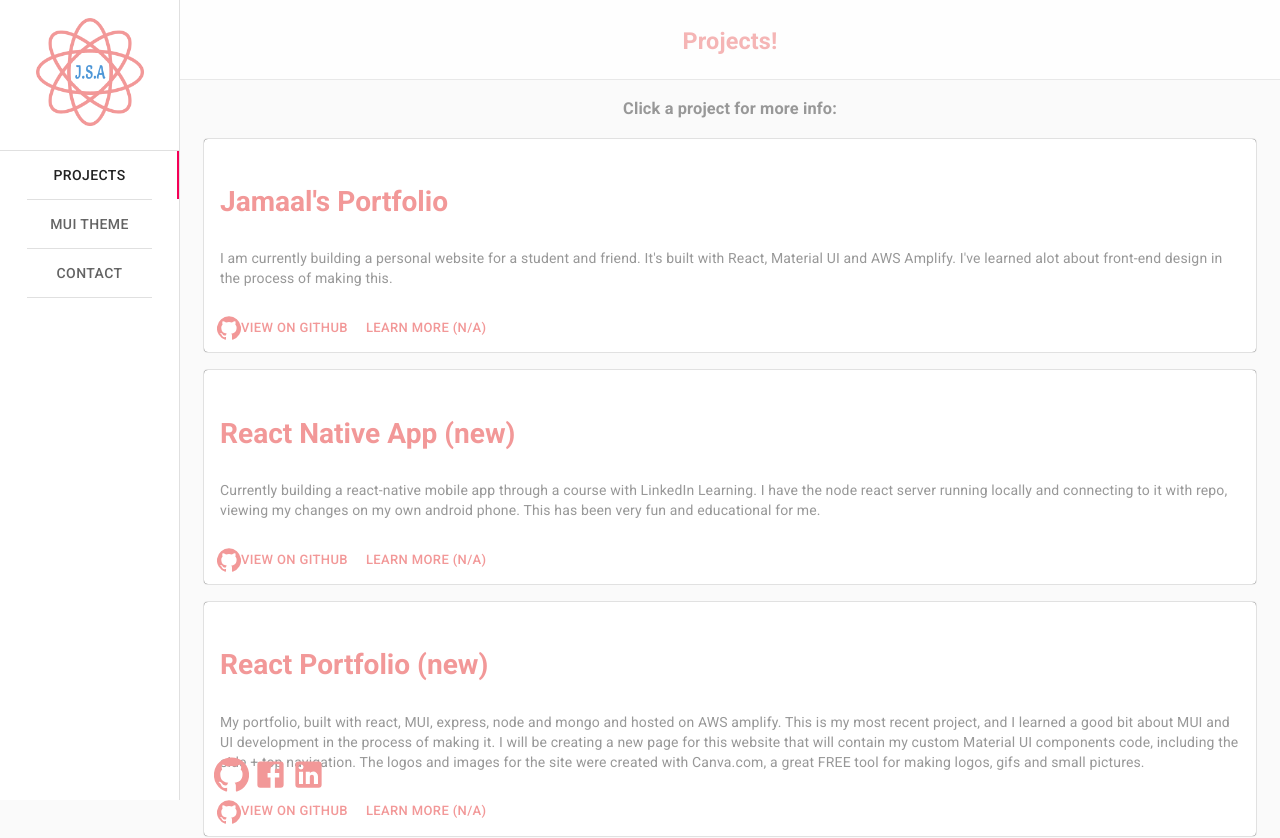
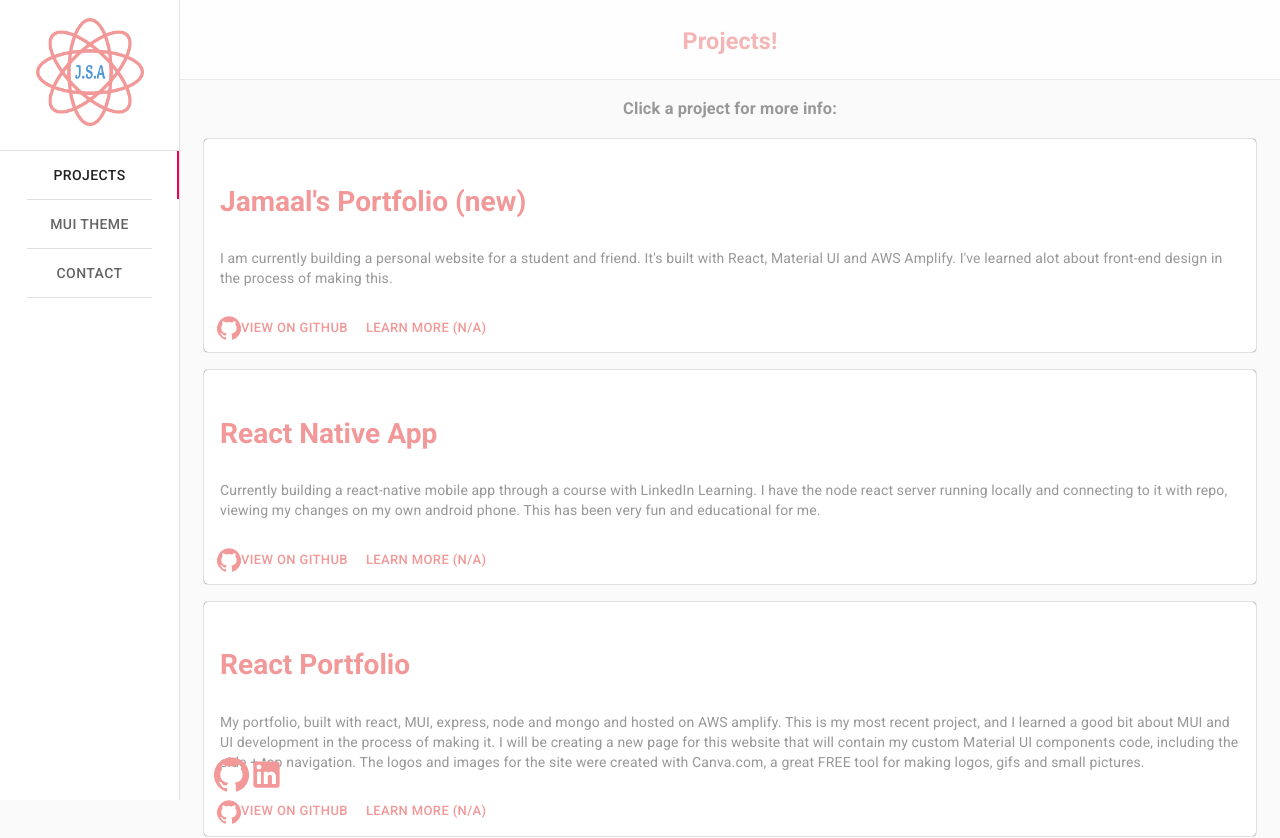
Before and after one commit to js-addis/react_portfolio, a React (Create React App) app: page / in a window 1280 px wide. Shown: the top 838 px of the page. Built offline with nearby package versions, Linux system fonts and the light colour scheme.

Commit message:
Updated Projects Page

```diff
--- a/src/Components/Projects.js
+++ b/src/Components/Projects.js
@@ -37,7 +37,7 @@ export default function Projects() {
             <h3 className={classes.h3}>Click a project for more info:</h3>
             <ImgMediaCard
                 image={<Logo/>}
-                projectName={"Jamaal's Portfolio"}
+                projectName={"Jamaal's Portfolio (new)"}
                 description={"I am currently building a personal website for a student and friend. It's built with React, Material UI and AWS Amplify. I've learned alot about front-end design in the process of making this."}
                 action1={'https://github.com/js-addis/mali-portfolio'}
                 action2={null}
@@ -46,7 +46,7 @@ export default function Projects() {
             ></ImgMediaCard>
             <ImgMediaCard
                 image={<Logo/>}
-                projectName={'React Native App (new)'}
+                projectName={'React Native App'}
                 description={'Currently building a react-native mobile app through a course with LinkedIn Learning. I have the node react server running locally and connecting to it with repo, viewing my changes on my own android phone. This has been very fun and educational for me.'}
                 action1={'https://github.com/js-addis/react-native-app'}
                 action2={null}
@@ -56,7 +56,7 @@ export default function Projects() {
             </ImgMediaCard>
             <ImgMediaCard
                 image={<Logo/>}
-                projectName={'React Portfolio (new)'}
+                projectName={'React Portfolio'}
                 description={'My portfolio, built with react, MUI, express, node and mongo and hosted on AWS amplify. This is my most recent project, and I learned a good bit about MUI and UI development in the process of making it. I will be creating a new page for this website that will contain my custom Material UI components code, including the side + top navigation. The logos and images for the site were created with Canva.com, a great FREE tool for making logos, gifs and small pictures.'}
                 action1={'https://github.com/js-addis/react_portfolio'}
                 action2={null}
--- a/src/Components/SimpleBottomNavigation.js
+++ b/src/Components/SimpleBottomNavigation.js
@@ -45,7 +45,7 @@ export default function SimpleBottomNavigation() {
 
   return (
     <Container className={classes.root}>
-      <GitHubIcon className={classes.icon} onClick={()=> window.open("https://github.com/js-addis", "_blank")}/> <FacebookIcon className={classes.icon} onClick={()=> window.open("https://facebook.com/jacob.addis.351/", "_blank")}/> <LinkedInIcon className={classes.icon} onClick={()=> window.open("https://www.linkedin.com/in/jacob-addis-11955414a/")}/>
+      <GitHubIcon className={classes.icon} onClick={()=> window.open("https://github.com/js-addis", "_blank")}/><LinkedInIcon className={classes.icon} onClick={()=> window.open("https://www.linkedin.com/in/jacob-addis-11955414a/")}/>
     </Container>
   );
 }
```
